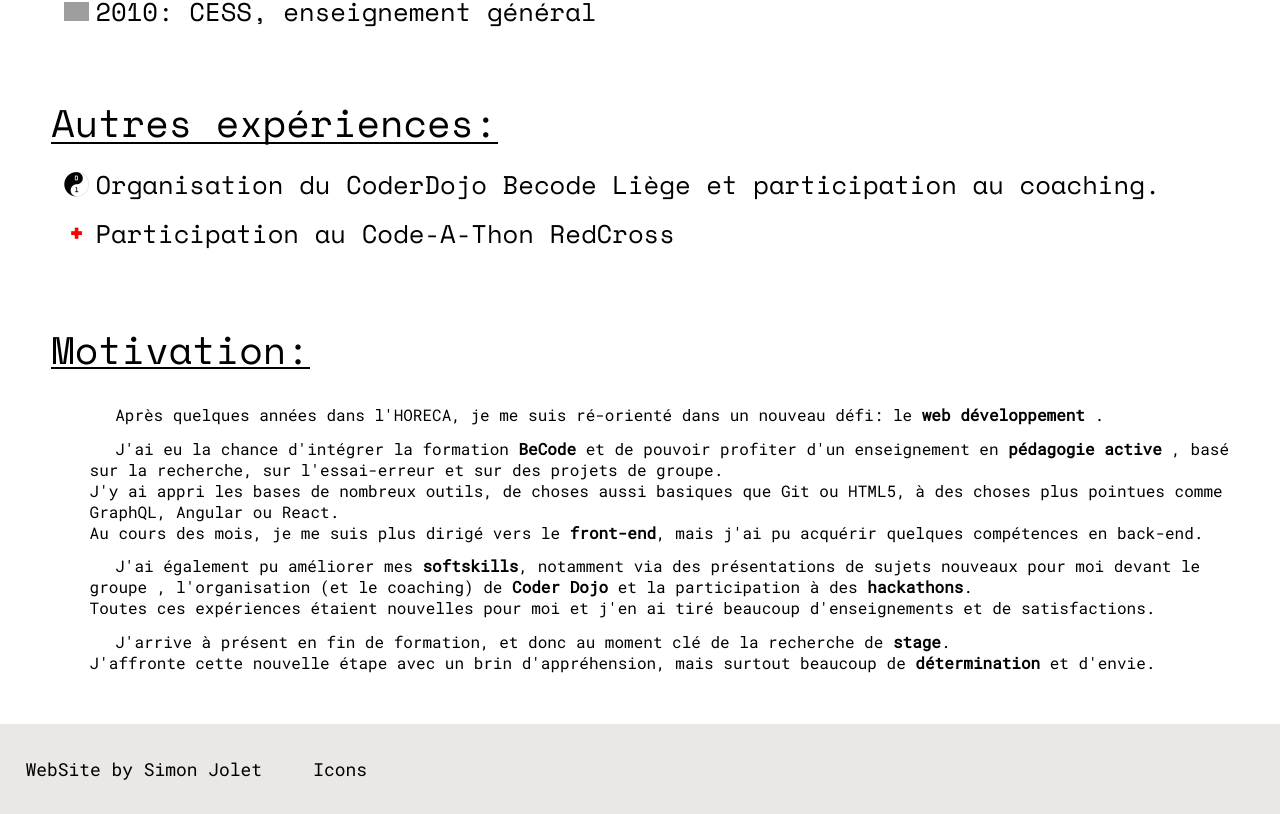
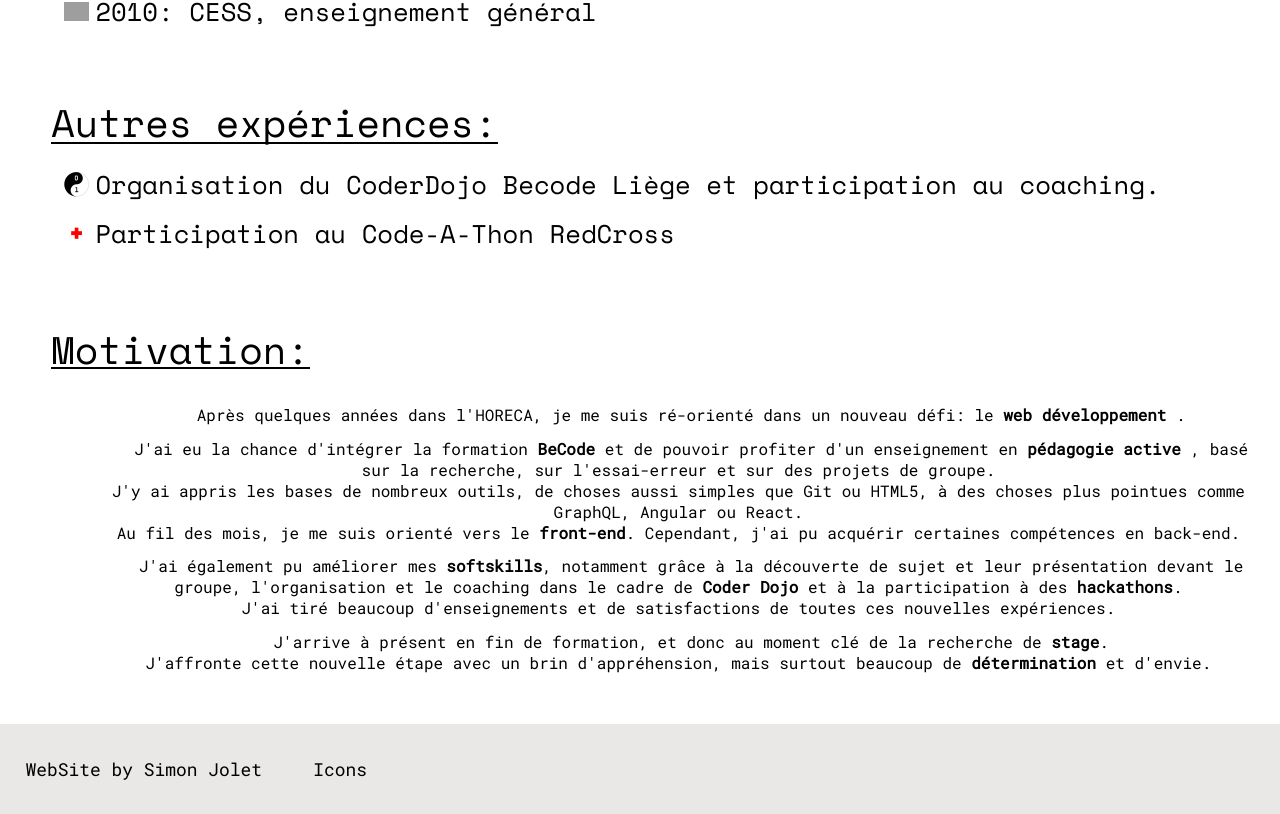
Before and after one commit to SImonJolet/CV-Angular, an Angular app in the folder CV-Angular/: page /mainpage in a window 1280 px wide. Shown: the part 1833-2647 px from the top of the page. Built offline with nearby package versions, Linux system fonts and the light colour scheme; grey boxes are pictures that could not be loaded.

Commit message:
Fix text style

```diff
--- a/CV-Angular/src/app/composants/resume/resume.component.html
+++ b/CV-Angular/src/app/composants/resume/resume.component.html
@@ -31,22 +31,23 @@
         <strong>pédagogie active</strong> , basé sur la recherche, sur
         l'essai-erreur et sur des projets de groupe.
         <br />
-        J'y ai appri les bases de nombreux outils, de choses aussi basiques que
+        J'y ai appris les bases de nombreux outils, de choses aussi simples que
         Git ou HTML5, à des choses plus pointues comme GraphQL, Angular ou
         React.
         <br />
-        Au cours des mois, je me suis plus dirigé vers le
-        <strong>front-end</strong>, mais j'ai pu acquérir quelques compétences
-        en back-end.
+        Au fil des mois, je me suis orienté vers le
+        <strong>front-end</strong>. Cependant, j'ai pu acquérir certaines
+        compétences en back-end.
       </p>
 
       <p>
         J'ai également pu améliorer mes <strong>softskills</strong>, notamment
-        via des présentations de sujets nouveaux pour moi devant le groupe ,
-        l'organisation (et le coaching) de <strong>Coder Dojo</strong> et la
-        participation à des <strong>hackathons</strong>. <br />Toutes ces
-        expériences étaient nouvelles pour moi et j'en ai tiré beaucoup
-        d'enseignements et de satisfactions.
+        grâce à la découverte de sujet et leur présentation devant le groupe,
+        l'organisation et le coaching dans le cadre de
+        <strong>Coder Dojo</strong> et à la participation à des
+        <strong>hackathons</strong>. <br />
+        J'ai tiré beaucoup d'enseignements et de satisfactions de toutes ces
+        nouvelles expériences.
       </p>
       <p>
         J'arrive à présent en fin de formation, et donc au moment clé de la
--- a/CV-Angular/src/app/composants/resume/resume.component.scss
+++ b/CV-Angular/src/app/composants/resume/resume.component.scss
@@ -7,6 +7,7 @@ p {
 .presentation {
   margin-left: 6vw;
   margin-bottom: 4vw;
+  text-align: center;
 }
 .CV {
   position: relative;
--- a/CV-Angular/src/app/composants/sidebar/sidebar.component.scss
+++ b/CV-Angular/src/app/composants/sidebar/sidebar.component.scss
@@ -2,6 +2,9 @@
   margin: 4vw;
   margin-top: 7vw;
   display: flex;
+}
+.Photoprofil {
+  border-radius: 2%;
 }
 
 .infoHaut {
@@ -74,6 +77,7 @@
 .name {
   font-family: "Space Mono", monospace;
   font-size: 6vw;
+  margin-bottom: 1vw;
 }
 .Secteur {
   padding-left: 1vw;
```
